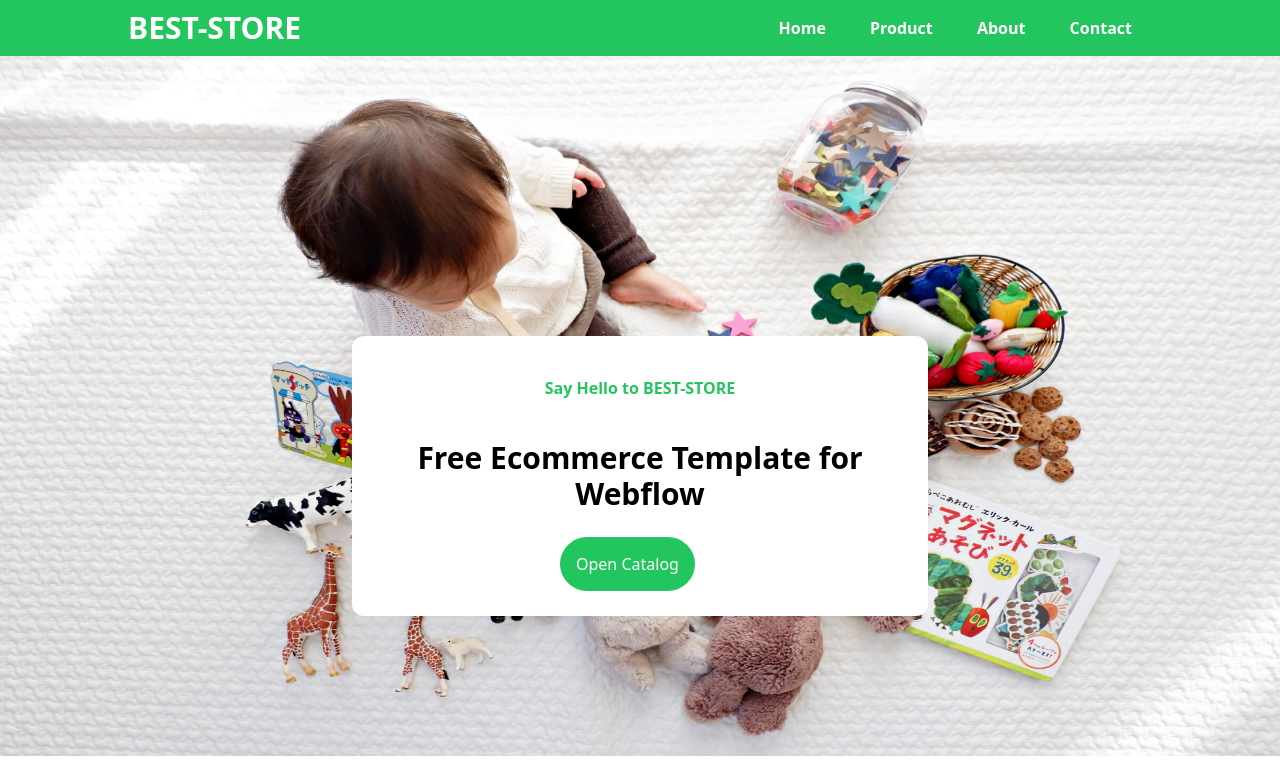
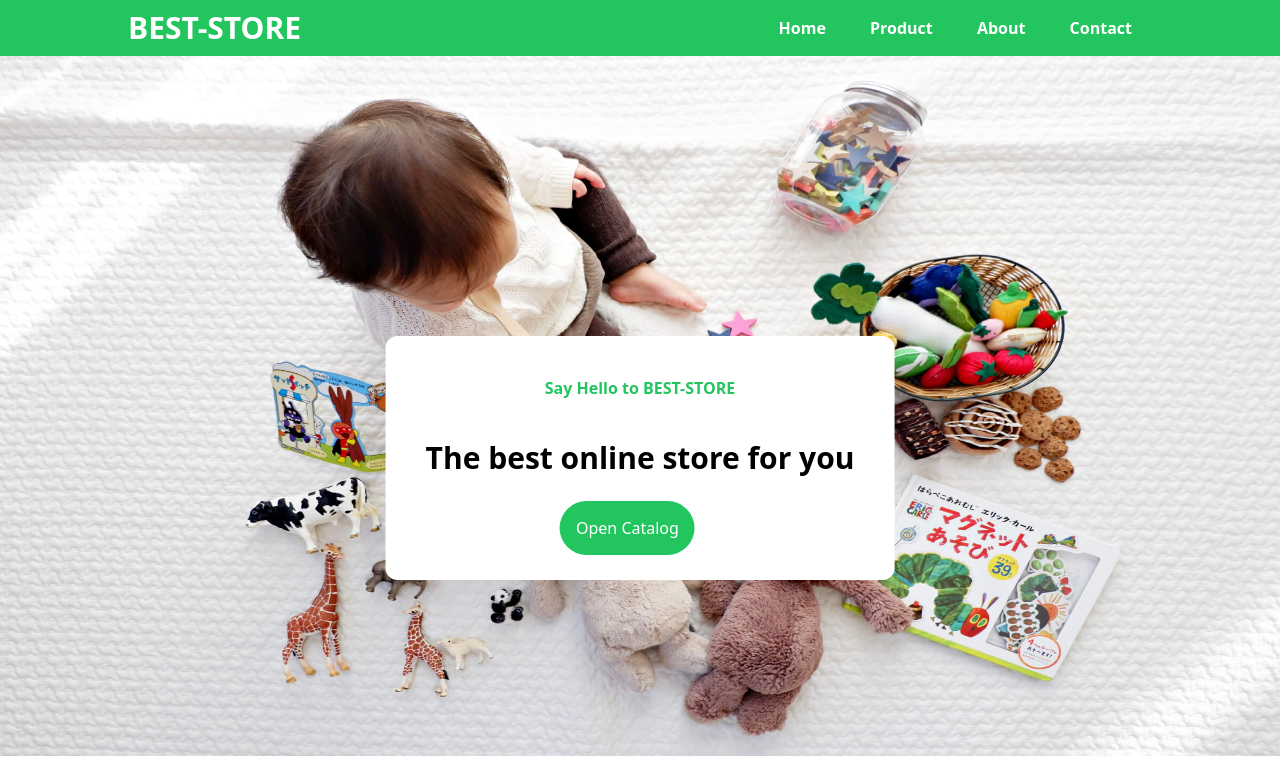
Before and after one commit to SWebDev55/best-store, a plain HTML site: page index.html in a window 1280 px wide. Shown: the top 765 px of the page. Drawn offline with nearby package versions, Linux system fonts and the light colour scheme.

Commit message:
Update index.html

```diff
--- a/index.html
+++ b/index.html
@@ -34,7 +34,7 @@
         <img src="./img/banner-1.jpg" alt="">
         <div class="detail-banner max-w-xl bg-white p-10 rounded-xl">
             <p class="text-center text-md text-green-500 font-bold">Say Hello to BEST-STORE</p>
-            <h1 class="text-3xl text-center font-bold text-black py-10">Free Ecommerce Template for Webflow</h1>
+            <h1 class="text-3xl text-center font-bold text-black py-10">The best online store for you</h1>
             <div class="text w-40 m-auto">
                 <a href="#" class="text-white text-center bg-green-500 rounded-full p-4">Open Catalog</a>
             </div>
```
